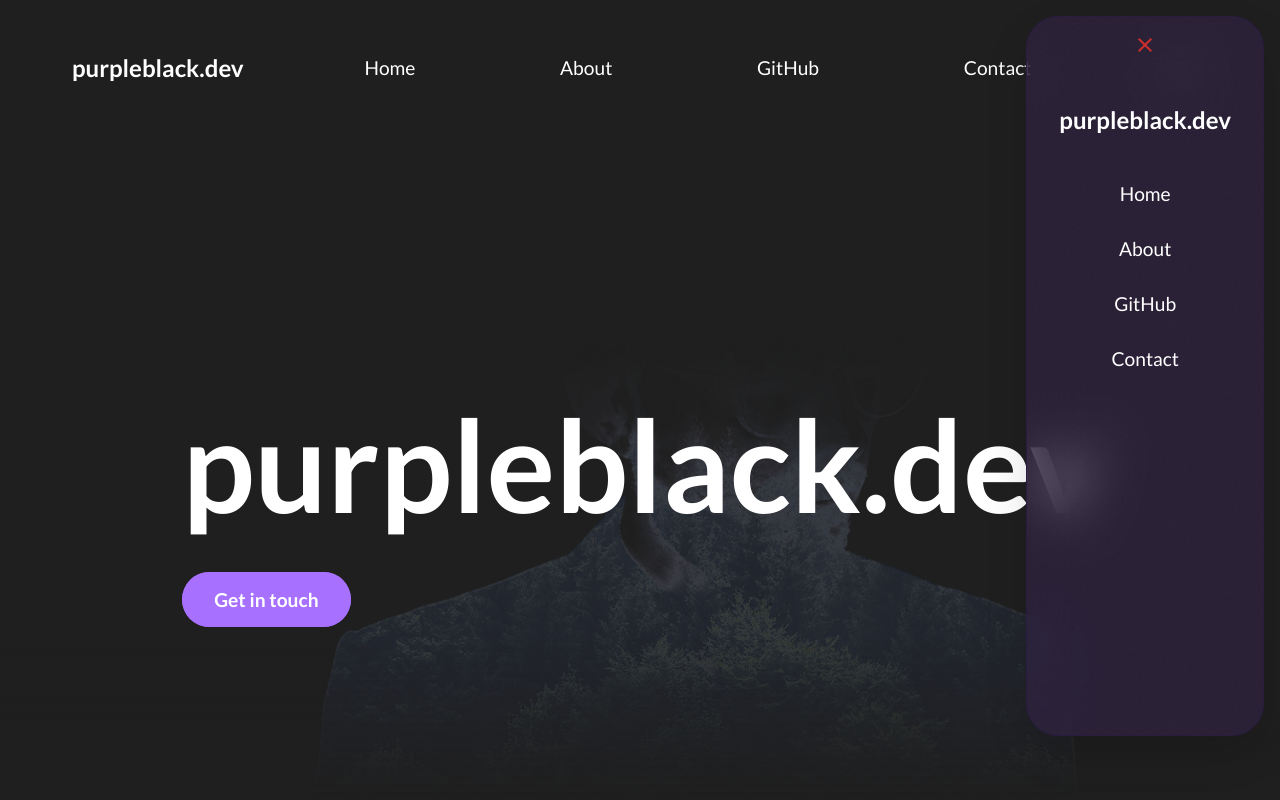
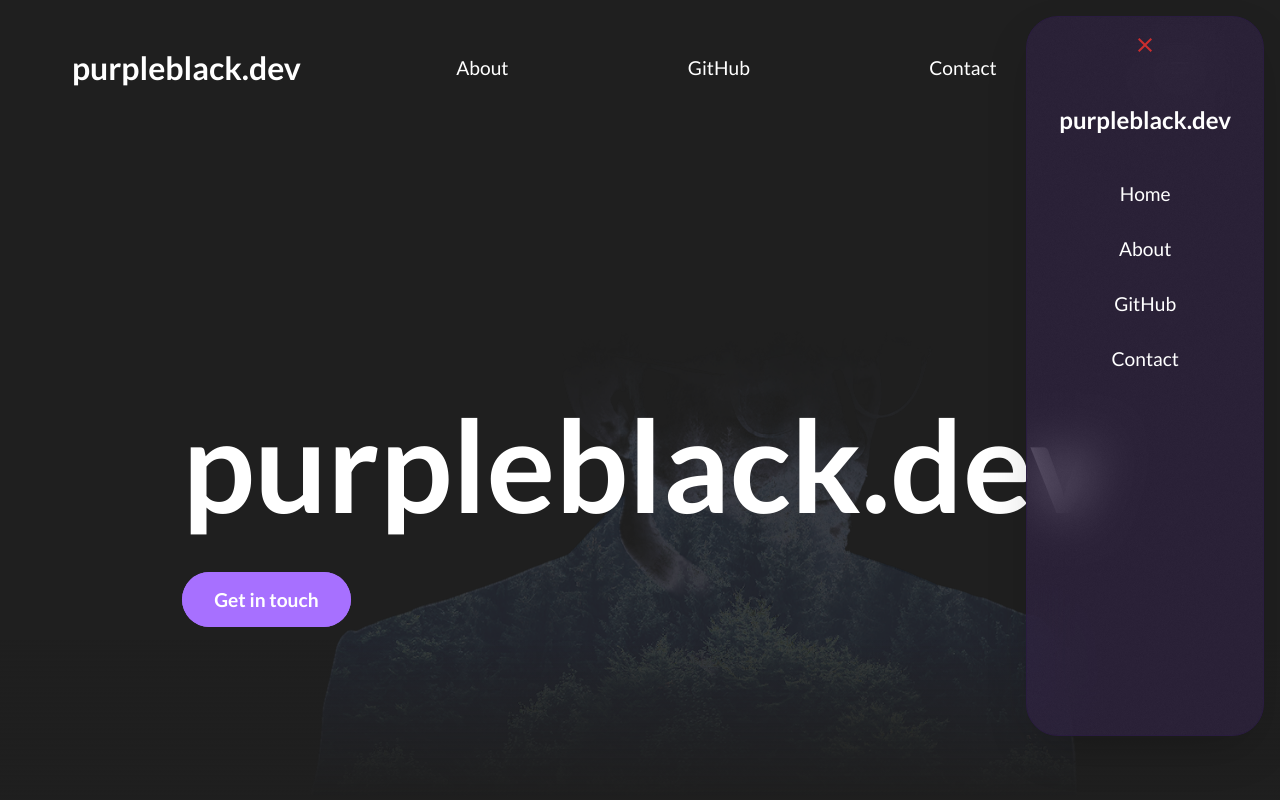
Before and after one commit to goodideagiver/purple-dev-react, a React (Create React App) app: page / in a window 1280 px wide. Both pictures are taken after a click on the button "side menu toggle". Shown: the top 800 px of the page. Built offline with nearby package versions, Linux system fonts and the light colour scheme.

Commit message:
Update nav semantics

```diff
--- a/src/components/UI/navButtons/NavButtons.js
+++ b/src/components/UI/navButtons/NavButtons.js
@@ -5,7 +5,7 @@ import { Link } from 'react-router-dom';
 import styles from './navButtons.module.css';
 
 const NavButtons = ({ visibleButtonNames, onClick }) => {
-	const pagesUrls = [
+	let pagesUrls = [
 		{ name: 'Home', url: '/' },
 		{ name: 'About', url: '/about' },
 		{
@@ -15,6 +15,10 @@ const NavButtons = ({ visibleButtonNames, onClick }) => {
 		},
 		{ name: 'Contact', url: '/contact' },
 	];
+
+	if(visibleButtonNames) {
+		pagesUrls = pagesUrls.filter(page => visibleButtonNames.includes(page.name));
+	}
 
 	const linkElements = pagesUrls.map((page, index) => {
 		return (
--- a/src/components/UI/navMenu/desktopNavMenu/DesktopNavMenu.js
+++ b/src/components/UI/navMenu/desktopNavMenu/DesktopNavMenu.js
@@ -17,16 +17,18 @@ const Backdrop = ({ backdropClickHandler }) => {
 
 const NavContent = ({ onMenuClose }) => {
 	return (
-		<nav className={`${styles.desktopNav} ${styles.show} ${'acrylic'}`}>
+		<div className={`${styles.desktopNav} ${styles.show} ${'acrylic'}`}>
 			<Button className={styles.close} onClick={onMenuClose} variant='nav'>
 				<MdClose />
 			</Button>
 			<h2 className={styles.title}>purpleblack.dev</h2>
 			{/* <div className={styles.separator} /> */}
-			<ul className={styles.btnContainer}>
-				<NavButtons onClick={onMenuClose} />
-			</ul>
-		</nav>
+			<nav>
+				<ul className={styles.btnContainer}>
+					<NavButtons onClick={onMenuClose} />
+				</ul>
+			</nav>
+		</div>
 	);
 };
 
--- a/src/components/UI/navTop/NavTop.js
+++ b/src/components/UI/navTop/NavTop.js
@@ -7,6 +7,7 @@ import { MdMenu } from 'react-icons/md';
 import styles from './navTop.module.css';
 import NavButtons from '../navButtons/NavButtons';
 import NavMenu from '../navMenu/NavMenu/NavMenu';
+import { Link } from 'react-router-dom';
 
 const NavTop = (props) => {
 	const [menuOpen, setMenuOpen] = useState(false);
@@ -22,20 +23,22 @@ const NavTop = (props) => {
 	const menuClose = () => setMenuOpen(false);
 
 	return (
-		<nav className={styles.nav}>
-			<h1>purpleblack.dev</h1>
+		<div className={styles.nav}>
+			<Link className={styles.title} to='/'>
+				<h1>purpleblack.dev</h1>
+			</Link>
 			{!isMobile && (
-				<ul className={styles.btnList}>
-					<NavButtons
-						visibleButtonNames={['Home', 'GitHub', 'About', 'Contact']}
-					/>
-				</ul>
+				<nav className={styles.listWrapper}>
+					<ul className={styles.btnList}>
+						<NavButtons visibleButtonNames={['GitHub', 'About', 'Contact']} />
+					</ul>
+				</nav>
 			)}
 			<Button aria-label='side menu toggle' variant='nav' onClick={menuToggle}>
 				<MdMenu />
 			</Button>
 			<NavMenu show={menuOpen} menuClose={menuClose} />
-		</nav>
+		</div>
 	);
 };
 
--- a/src/components/UI/navTop/navTop.module.css
+++ b/src/components/UI/navTop/navTop.module.css
@@ -1,4 +1,8 @@
 @import url('../../../variables.css');
+
+.title {
+	text-decoration: none;
+}
 
 .nav {
 	width: 100%;
@@ -23,8 +27,11 @@
 	align-items: center;
 }
 
+.listWrapper {
+	flex: 1;
+}
+
 .btnList {
-	flex: 1;
 	list-style: none;
 
 	display: flex;
```
